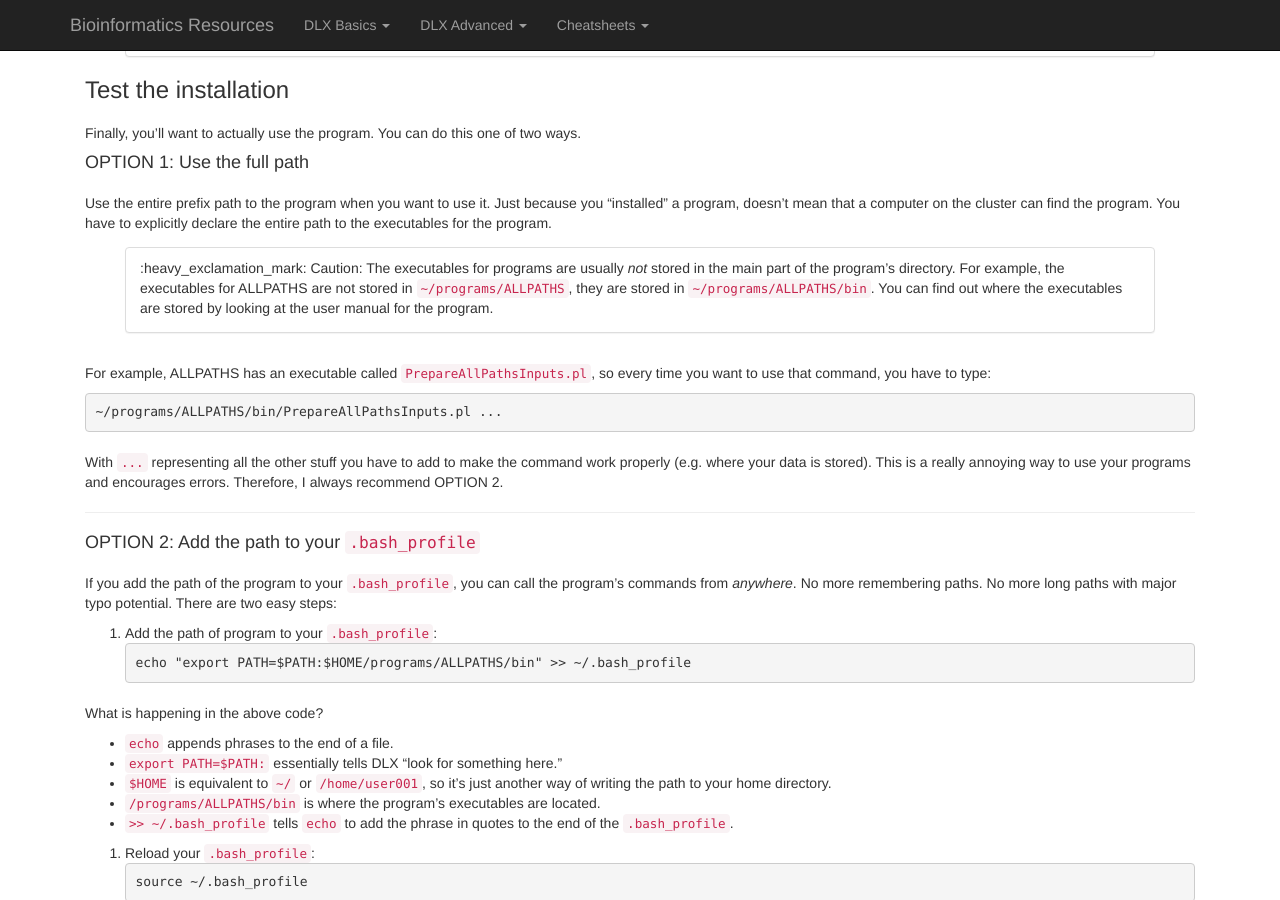
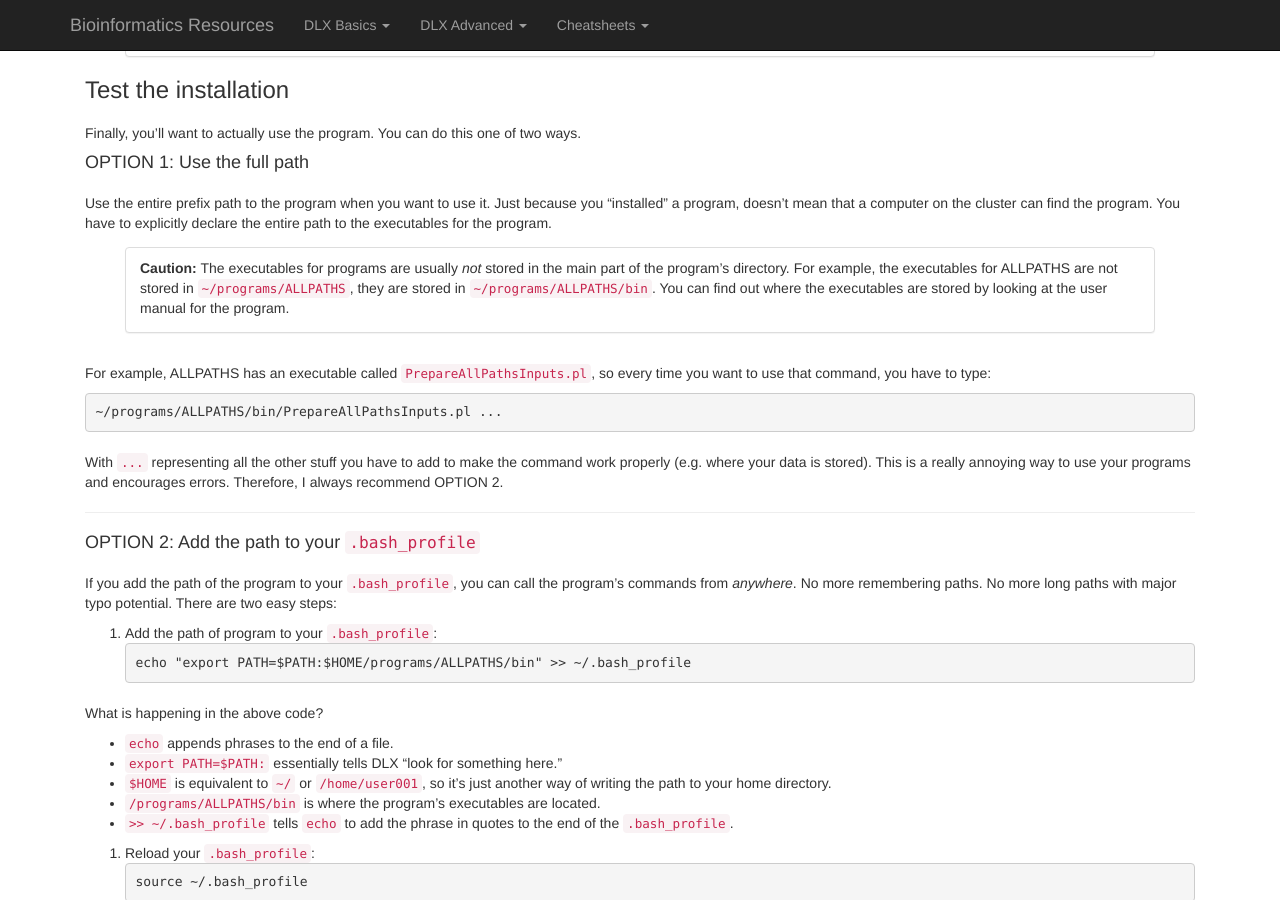
Before and after one commit to karajones/karajones.github.io, a Jekyll site: the page built from jobs/jobs3.md, in a window 1280 px wide and 900 px high, scrolled down 1281 px. Built offline with Jekyll 4.4.1, drawn with Linux system fonts in a browser that asks for light colours; nearby versions of some CDN libraries; our own code applies the rules of GitHub Pages for plain Markdown files; some of the changed lines change nothing that is shown.

Commit message:
Update jobs3.md

````diff
--- a/jobs/jobs3.md
+++ b/jobs/jobs3.md
@@ -59,7 +59,7 @@ Finally, you’ll want to actually use the program. You can do this one of two w
 
 Use the entire prefix path to the program when you want to use it. Just because you "installed" a program, doesn't mean that a computer on the cluster can find the program. You have to explicitly declare the entire path to the executables for the program.
 
-> :heavy_exclamation_mark: Caution: The executables for programs are usually *not* stored in the main part of the program's directory. For example, the executables for ALLPATHS are not stored in `~/programs/ALLPATHS`, they are stored in `~/programs/ALLPATHS/bin`. You can find out where the executables are stored by looking at the user manual for the program.
+> **Caution:** The executables for programs are usually *not* stored in the main part of the program's directory. For example, the executables for ALLPATHS are not stored in `~/programs/ALLPATHS`, they are stored in `~/programs/ALLPATHS/bin`. You can find out where the executables are stored by looking at the user manual for the program.
 
 For example, ALLPATHS has an executable called `PrepareAllPathsInputs.pl`, so every time you want to use that command, you have to type:
 ```
````
